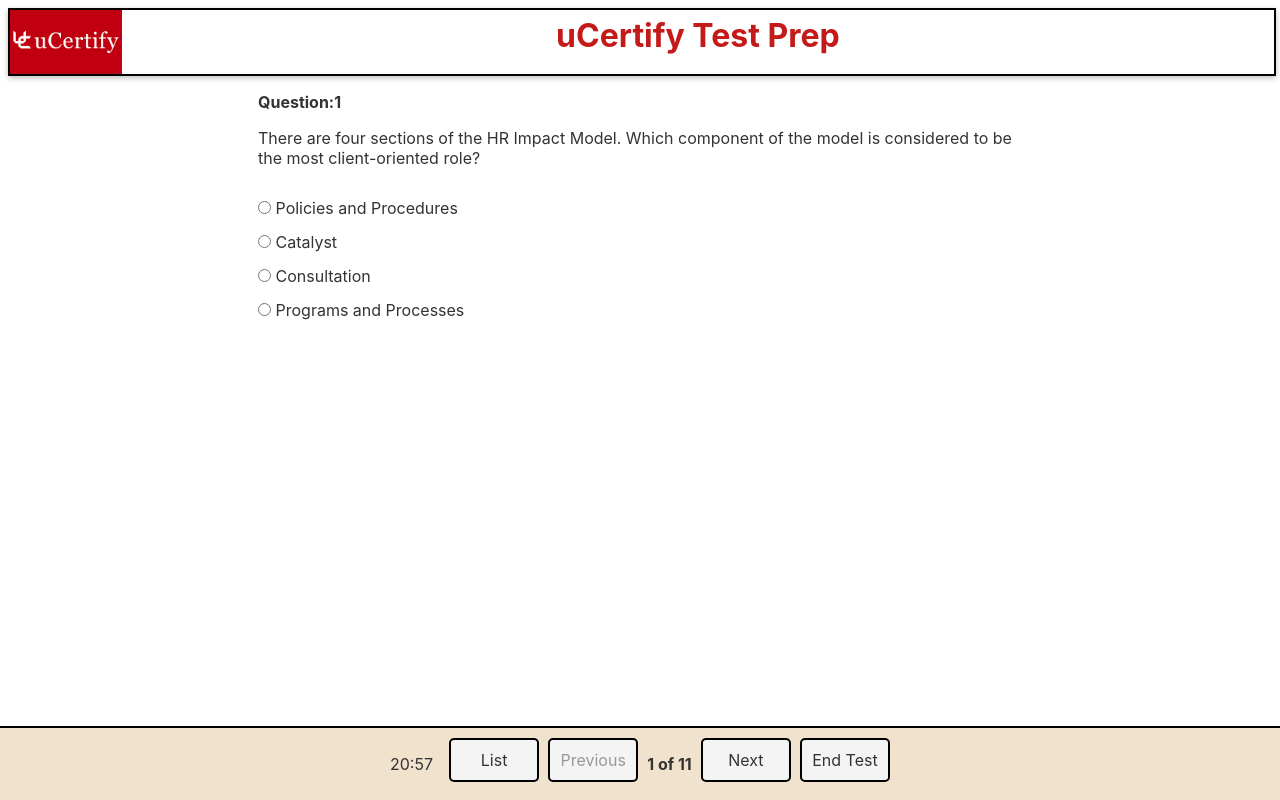
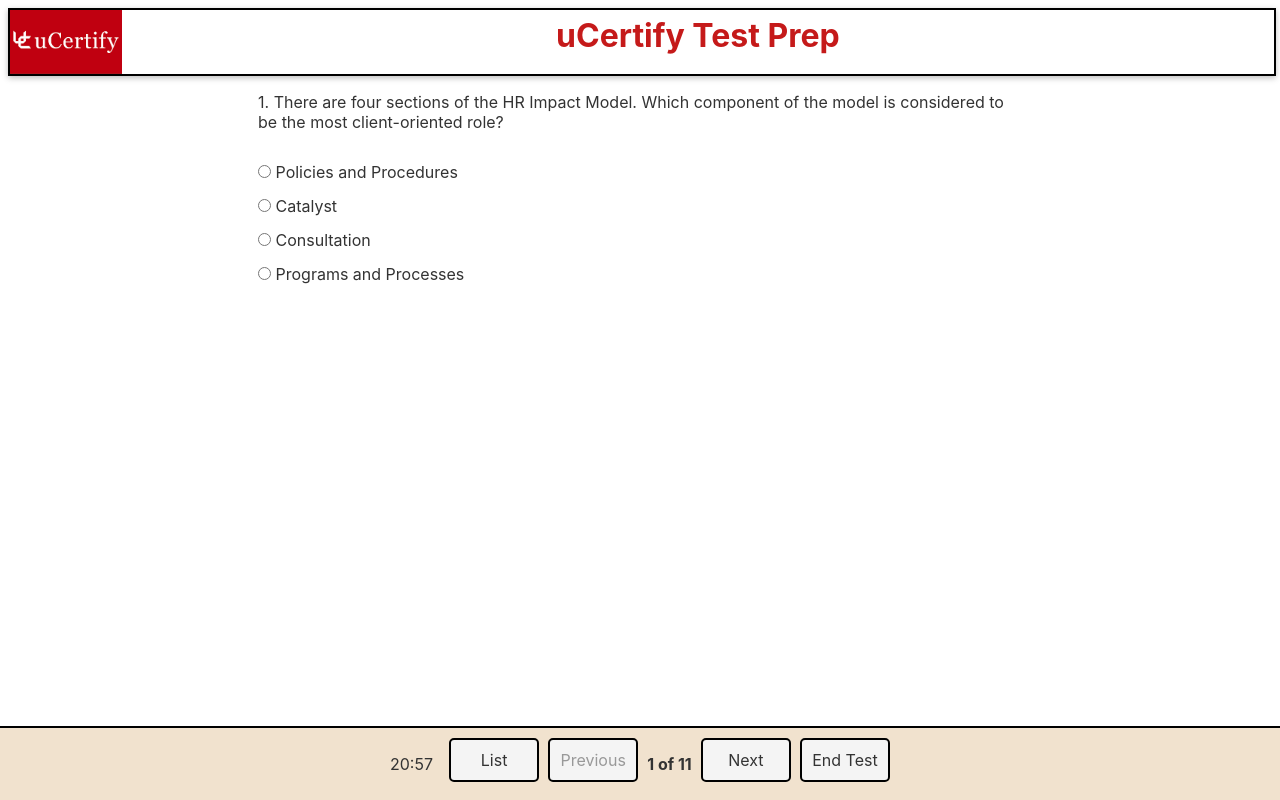
Before and after one commit to Arunoday26/UcertifyTestKit, a Svelte app: page / in a window 1280 px wide. Both pictures are taken after a click on the button "Start Test". Built offline with nearby package versions, Linux system fonts and the light colour scheme.

Commit message:
Added the only index number in every Question

```diff
--- a/src/UI/QuesPage.svelte
+++ b/src/UI/QuesPage.svelte
@@ -19,8 +19,7 @@
     <div class="main-body">
     {#each $apiData as dataItem, i (dataItem)}
     {#if $currentQues == i}
-    <p class="ques-show">Question:{i+1}</p>
-        <p class="show-ques">{JSON.parse(dataItem.content_text).question}</p>
+        <p class="show-ques">{i+1}{'.    '}{JSON.parse(dataItem.content_text).question}</p>
         <div id="question_section" >
         {#each JSON.parse(dataItem.content_text).answers as ans, index (ans)}
             <label for="ans{index}" id="option{index}" class="options" >
@@ -55,7 +54,5 @@
     .options{
         margin-bottom: 10px;
     }
-    .ques-show{
-        font-weight: bold;
-    }
+
     </style>
--- a/src/UI/ResultPage.svelte
+++ b/src/UI/ResultPage.svelte
@@ -113,9 +113,8 @@
     {#each $apiData as dataItem, i (dataItem)}
         {#if quesExplMap[dataItem.content_id]}
         <div class="Explain-outer">
-            <p class="ques-show">Question:{i+1}</p>
             <div class="question">
-            {JSON.parse(dataItem.content_text).question}
+                {i+1}{'.    '}{JSON.parse(dataItem.content_text).question}
             </div>
             {#each JSON.parse(dataItem.content_text).answers as ans, index (ans)}
             <label
@@ -288,7 +287,5 @@
     .question {
         padding-bottom: 5px;
     }
-    .ques-show{
-        font-weight: bold;
-    }
+
     </style>
```
